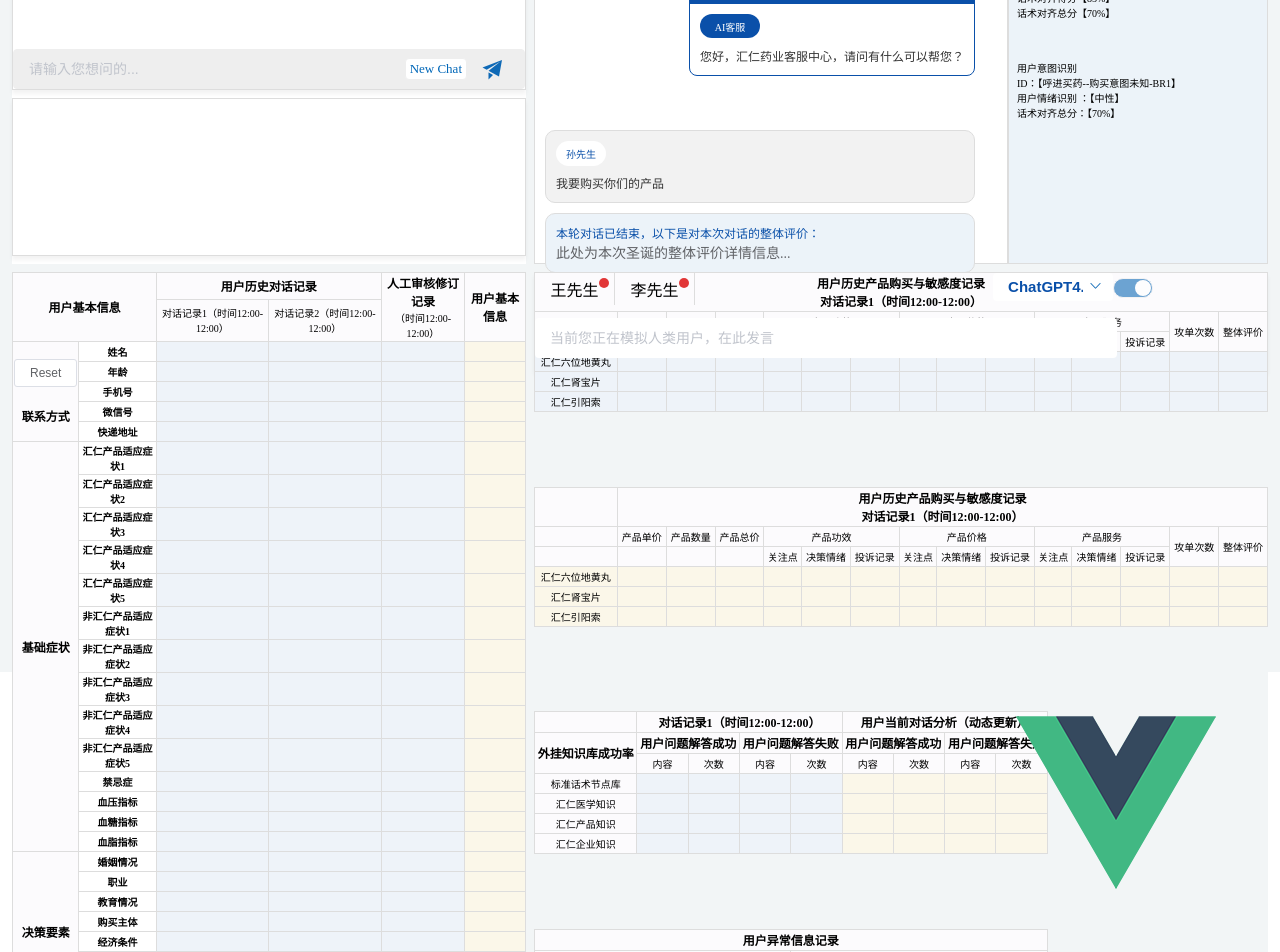
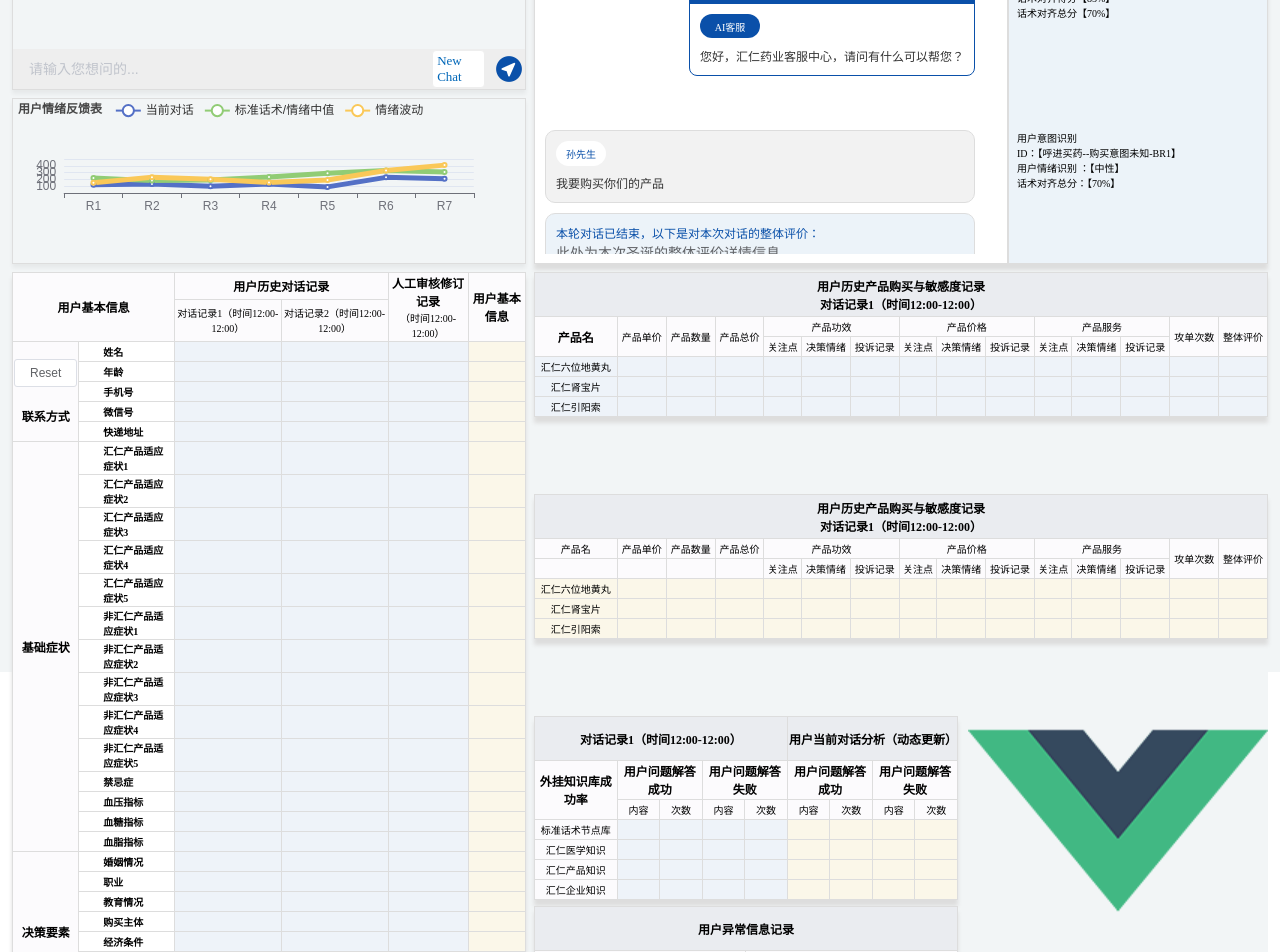
Before and after one commit to Ali-loner/huiren, a Vue app: page / in a window 1280 px wide. Shown: the part 120-1072 px from the top of the page. Built offline with nearby package versions, Linux system fonts and the light colour scheme.

Commit message:
feat: add send.jpgdd

```diff
--- a/src/components/Echarts.vue
+++ b/src/components/Echarts.vue
@@ -37,8 +37,10 @@ export default {
     }
   },
   mounted() {
+    console.log("this.option===ddd",this.option);
+    this.renderInit();
     this.$nextTick(function() {
-      this.renderInit();
+
     });
   },
 
@@ -66,6 +68,7 @@ export default {
       if (this.echs == null) {
         this.echs = echarts.init(this.$refs[this.id + "Canvas"]);
       }
+      console.log("this.option===",this.option);
       this.echs.setOption(this.option, true);
       this.echs.off("click");
       this.echs.on("datazoom", params => {
--- a/src/components/TableCpn.vue
+++ b/src/components/TableCpn.vue
@@ -23,35 +23,35 @@
               <el-button size="mini" @click="delInfo">Reset</el-button>
               <div class="contact">联系方式</div>
             </th>
-            <td class="white">姓名</td>
+            <td class="white text-left">姓名</td>
             <td>{{ oldContact1.name }}</td>
             <td>{{ oldContact2.name }}</td>
             <td></td>
             <td class="yellow">{{ contact.name }}</td>
           </tr>
           <tr>
-            <td class="white">年龄</td>
+            <td class="white text-left">年龄</td>
             <td>{{ oldContact1.age }}</td>
             <td>{{ oldContact2.age }}</td>
             <td></td>
             <td class="yellow">{{ contact.age }}</td>
           </tr>
           <tr>
-            <td class="white">手机号</td>
+            <td class="white text-left">手机号</td>
             <td>{{ oldContact1.phoneNumber }}</td>
             <td>{{ oldContact2.phoneNumber }}</td>
             <td></td>
             <td class="yellow">{{ contact.phoneNumber }}</td>
           </tr>
           <tr>
-            <td class="white">微信号</td>
+            <td class="white text-left">微信号</td>
             <td>{{ oldContact1.wechatId }}</td>
             <td>{{ oldContact2.wechatId }}</td>
             <td></td>
             <td class="yellow">{{ contact.wechatId }}</td>
           </tr>
           <tr>
-            <td class="white">快递地址</td>
+            <td class="white text-left">快递地址</td>
             <td>{{ oldContact1.address }}</td>
             <td>{{ oldContact2.address }}</td>
             <td></td>
@@ -59,7 +59,7 @@
           </tr>
           <tr>
             <th rowspan="14">基础症状</th>
-            <td class="white">汇仁产品适应症状1</td>
+            <td class="white text-left">汇仁产品适应症状1</td>
             <td>{{ oldBasicConditions1.huiRenProductConditions?.[0] }}</td>
             <td>{{ oldBasicConditions2.huiRenProductConditions?.[0] }}</td>
             <td></td>
@@ -68,7 +68,7 @@
             </td>
           </tr>
           <tr>
-            <td class="white">汇仁产品适应症状2</td>
+            <td class="white text-left">汇仁产品适应症状2</td>
             <td>{{ oldBasicConditions1.huiRenProductConditions?.[1] }}</td>
             <td>{{ oldBasicConditions2.huiRenProductConditions?.[1] }}</td>
             <td></td>
@@ -77,7 +77,7 @@
             </td>
           </tr>
           <tr>
-            <td class="white">汇仁产品适应症状3</td>
+            <td class="white text-left">汇仁产品适应症状3</td>
             <td>{{ oldBasicConditions1.huiRenProductConditions?.[2] }}</td>
             <td>{{ oldBasicConditions2.huiRenProductConditions?.[2] }}</td>
             <td></td>
@@ -86,7 +86,7 @@
             </td>
           </tr>
           <tr>
-            <td class="white">汇仁产品适应症状4</td>
+            <td class="white text-left">汇仁产品适应症状4</td>
             <td>{{ oldBasicConditions1.huiRenProductConditions?.[3] }}</td>
             <td>{{ oldBasicConditions2.huiRenProductConditions?.[3] }}</td>
             <td></td>
@@ -95,7 +95,7 @@
             </td>
           </tr>
           <tr>
-            <td class="white">汇仁产品适应症状5</td>
+            <td class="white text-left">汇仁产品适应症状5</td>
             <td>{{ oldBasicConditions1.huiRenProductConditions?.[4] }}</td>
             <td>{{ oldBasicConditions2.huiRenProductConditions?.[4] }}</td>
             <td></td>
@@ -104,7 +104,7 @@
             </td>
           </tr>
           <tr>
-            <td class="white">非汇仁产品适应症状1</td>
+            <td class="white text-left">非汇仁产品适应症状1</td>
             <td>{{ oldBasicConditions1.nonHuiRenProductConditions?.[0] }}</td>
             <td>{{ oldBasicConditions2.nonHuiRenProductConditions?.[0] }}</td>
             <td></td>
@@ -113,7 +113,7 @@
             </td>
           </tr>
           <tr>
-            <td class="white">非汇仁产品适应症状2</td>
+            <td class="white text-left">非汇仁产品适应症状2</td>
             <td>{{ oldBasicConditions1.nonHuiRenProductConditions?.[1] }}</td>
             <td>{{ oldBasicConditions2.nonHuiRenProductConditions?.[1] }}</td>
             <td></td>
@@ -122,7 +122,7 @@
             </td>
           </tr>
           <tr>
-            <td class="white">非汇仁产品适应症状3</td>
+            <td class="white text-left">非汇仁产品适应症状3</td>
             <td>{{ oldBasicConditions1.nonHuiRenProductConditions?.[2] }}</td>
             <td>{{ oldBasicConditions2.nonHuiRenProductConditions?.[2] }}</td>
             <td></td>
@@ -131,7 +131,7 @@
             </td>
           </tr>
           <tr>
-            <td class="white">非汇仁产品适应症状4</td>
+            <td class="white text-left">非汇仁产品适应症状4</td>
             <td>{{ oldBasicConditions1.nonHuiRenProductConditions?.[3] }}</td>
             <td>{{ oldBasicConditions2.nonHuiRenProductConditions?.[3] }}</td>
             <td></td>
@@ -140,7 +140,7 @@
             </td>
           </tr>
           <tr>
-            <td class="white">非汇仁产品适应症状5</td>
+            <td class="white text-left">非汇仁产品适应症状5</td>
             <td>{{ oldBasicConditions1.nonHuiRenProductConditions?.[4] }}</td>
             <td>{{ oldBasicConditions2.nonHuiRenProductConditions?.[4] }}</td>
             <td></td>
@@ -149,28 +149,28 @@
             </td>
           </tr>
           <tr>
-            <td class="white">禁忌症</td>
+            <td class="white text-left">禁忌症</td>
             <td>{{ oldBasicConditions1.contraindications }}</td>
             <td>{{ oldBasicConditions2.contraindications }}</td>
             <td></td>
             <td class="yellow">{{ basicConditions.contraindications }}</td>
           </tr>
           <tr>
-            <td class="white">血压指标</td>
+            <td class="white text-left">血压指标</td>
             <td>{{ oldBasicConditions1.bloodPressure }}</td>
             <td>{{ oldBasicConditions2.bloodPressure }}</td>
             <td></td>
             <td class="yellow">{{ basicConditions.bloodPressure }}</td>
           </tr>
           <tr>
-            <td class="white">血糖指标</td>
+            <td class="white text-left">血糖指标</td>
             <td>{{ oldBasicConditions1.bloodSugar }}</td>
             <td>{{ oldBasicConditions2.bloodSugar }}</td>
             <td></td>
             <td class="yellow">{{ basicConditions.bloodSugar }}</td>
           </tr>
           <tr>
-            <td class="white">血脂指标</td>
+            <td class="white text-left">血脂指标</td>
             <td>{{ oldBasicConditions1.bloodFat }}</td>
             <td>{{ oldBasicConditions2.bloodFat }}</td>
             <td></td>
@@ -178,56 +178,56 @@
           </tr>
           <tr>
             <th rowspan="8">决策要素</th>
-            <td class="white">婚姻情况</td>
+            <td class="white text-left">婚姻情况</td>
             <td>{{ oldDecisionFactors1.maritalStatus }}</td>
             <td>{{ oldDecisionFactors2.maritalStatus }}</td>
             <td></td>
             <td class="yellow">{{ decisionFactors.maritalStatus }}</td>
           </tr>
           <tr>
-            <td class="white">职业</td>
+            <td class="white text-left">职业</td>
             <td>{{ oldDecisionFactors1.occupation }}</td>
             <td>{{ oldDecisionFactors2.occupation }}</td>
             <td></td>
             <td class="yellow">{{ decisionFactors.occupation }}</td>
           </tr>
           <tr>
-            <td class="white">教育情况</td>
+            <td class="white text-left">教育情况</td>
             <td>{{ oldDecisionFactors1.educationLevel }}</td>
             <td>{{ oldDecisionFactors2.educationLevel }}</td>
             <td></td>
             <td class="yellow">{{ decisionFactors.educationLevel }}</td>
           </tr>
           <tr>
-            <td class="white">购买主体</td>
+            <td class="white text-left">购买主体</td>
             <td>{{ oldDecisionFactors1.purchasingAgent }}</td>
             <td>{{ oldDecisionFactors2.purchasingAgent }}</td>
             <td></td>
             <td class="yellow">{{ decisionFactors.purchasingAgent }}</td>
           </tr>
           <tr>
-            <td class="white">经济条件</td>
+            <td class="white text-left">经济条件</td>
             <td>{{ oldDecisionFactors1.economicConditions }}</td>
             <td>{{ oldDecisionFactors2.economicConditions }}</td>
             <td></td>
             <td class="yellow">{{ decisionFactors.economicConditions }}</td>
           </tr>
           <tr>
-            <td class="white">购买影响圈层</td>
+            <td class="white text-left">购买影响圈层</td>
             <td>{{ oldDecisionFactors1.purchasingInfluencers }}</td>
             <td>{{ oldDecisionFactors2.purchasingInfluencers }}</td>
             <td></td>
             <td class="yellow">{{ decisionFactors.purchasingInfluencers }}</td>
           </tr>
           <tr>
-            <td class="white">智力</td>
+            <td class="white text-left">智力</td>
             <td>{{ oldDecisionFactors1.intelligence }}</td>
             <td>{{ oldDecisionFactors2.intelligence }}</td>
             <td></td>
             <td class="yellow">{{ decisionFactors.intelligence }}</td>
           </tr>
           <tr>
-            <td class="white">性格</td>
+            <td class="white text-left">性格</td>
             <td>{{ oldDecisionFactors1.personality }}</td>
             <td>{{ oldDecisionFactors2.personality }}</td>
             <td></td>
@@ -238,7 +238,7 @@
       <div class="lf-2">
         <table width="100%" border="1">
           <tr>
-            <th colspan="15">
+            <th colspan="15" class="table-title">
               <div>用户历史产品购买与敏感度记录</div>
               <div>对话记录1（时间12:00-12:00）</div>
             </th>
@@ -505,14 +505,13 @@
 
         <table width="100%" border="1">
           <tr>
-            <td class="grey"></td>
-            <th colspan="14">
+            <th colspan="15" class="table-title">
               <div>用户历史产品购买与敏感度记录</div>
               <div>对话记录1（时间12:00-12:00）</div>
             </th>
           </tr>
           <tr>
-            <td class="grey"></td>
+            <td class="grey">产品名</td>
             <td class="grey">产品单价</td>
             <td class="grey">产品数量</td>
             <td class="grey">产品总价</td>
@@ -765,11 +764,15 @@
         </table>
 
         <div style="display: flex">
-          <table class="esp" width="70%" border="1">
+          <div class="table-two">
+            <table class="esp" border="1">
               <tr>
-              <th></th>
-              <th colspan="4">对话记录1（时间12:00-12:00）</th>
-              <th colspan="4">用户当前对话分析（动态更新）</th>
+                <th colspan="5" class="table-title">
+                  对话记录1（时间12:00-12:00）
+                </th>
+                <th colspan="4" class="table-title">
+                  用户当前对话分析（动态更新）
+                </th>
               </tr>
               <tr>
                 <th rowspan="2">外挂知识库成功率</th>
@@ -795,9 +798,13 @@
                 <td>{{ oldStandardTechnicalPoints1.failure }}</td>
                 <td>{{ oldStandardTechnicalPoints1.failureCount }}</td>
                 <td class="yellow">{{ standardTechnicalPoints.success }}</td>
-              <td class="yellow">{{ standardTechnicalPoints.successCount }}</td>
+                <td class="yellow">
+                  {{ standardTechnicalPoints.successCount }}
+                </td>
                 <td class="yellow">{{ standardTechnicalPoints.failure }}</td>
-              <td class="yellow">{{ standardTechnicalPoints.failureCount }}</td>
+                <td class="yellow">
+                  {{ standardTechnicalPoints.failureCount }}
+                </td>
               </tr>
               <tr>
                 <td class="grey">汇仁医学知识</td>
@@ -806,9 +813,13 @@
                 <td>{{ oldHuiRenMedicalKnowledge1.failure }}</td>
                 <td>{{ oldHuiRenMedicalKnowledge1.failureCount }}</td>
                 <td class="yellow">{{ huiRenMedicalKnowledge.success }}</td>
-              <td class="yellow">{{ huiRenMedicalKnowledge.successCount }}</td>
+                <td class="yellow">
+                  {{ huiRenMedicalKnowledge.successCount }}
+                </td>
                 <td class="yellow">{{ huiRenMedicalKnowledge.failure }}</td>
-              <td class="yellow">{{ huiRenMedicalKnowledge.failureCount }}</td>
+                <td class="yellow">
+                  {{ huiRenMedicalKnowledge.failureCount }}
+                </td>
               </tr>
               <tr>
                 <td class="grey">汇仁产品知识</td>
@@ -817,9 +828,13 @@
                 <td>{{ oldHuiRenProductKnowledge1.failure }}</td>
                 <td>{{ oldHuiRenProductKnowledge1.failureCount }}</td>
                 <td class="yellow">{{ huiRenProductKnowledge.success }}</td>
-              <td class="yellow">{{ huiRenProductKnowledge.successCount }}</td>
+                <td class="yellow">
+                  {{ huiRenProductKnowledge.successCount }}
+                </td>
                 <td class="yellow">{{ huiRenProductKnowledge.failure }}</td>
-              <td class="yellow">{{ huiRenProductKnowledge.failureCount }}</td>
+                <td class="yellow">
+                  {{ huiRenProductKnowledge.failureCount }}
+                </td>
               </tr>
               <tr>
                 <td class="grey">汇仁企业知识</td>
@@ -828,9 +843,13 @@
                 <td>{{ oldHuiRenCompanyKnowledge1.failure }}</td>
                 <td>{{ oldHuiRenCompanyKnowledge1.failureCount }}</td>
                 <td class="yellow">{{ huiRenCompanyKnowledge.success }}</td>
-              <td class="yellow">{{ huiRenCompanyKnowledge.successCount }}</td>
+                <td class="yellow">
+                  {{ huiRenCompanyKnowledge.successCount }}
+                </td>
                 <td class="yellow">{{ huiRenCompanyKnowledge.failure }}</td>
-              <td class="yellow">{{ huiRenCompanyKnowledge.failureCount }}</td>
+                <td class="yellow">
+                  {{ huiRenCompanyKnowledge.failureCount }}
+                </td>
               </tr>
               <!-- <tr>
             <td class="grey">社交闲聊知识</td>
@@ -873,11 +892,11 @@
               </td>
             </tr> -->
             </table>
-          <img src="../assets/logo.png" alt="" />
-        </div>
-        <table border="1" width="70%">
+            <table class="esp" border="1" style="margin-top: 6px">
               <tr>
-            <th colspan="8">用户异常信息记录</th>
+                <th colspan="8" class="table-title">
+                  <div>用户异常信息记录</div>
+                </th>
               </tr>
               <tr>
                 <th colspan="4">对话记录1（时间12:00-12:00）</th>
@@ -897,7 +916,9 @@
                 <td>{{ oldUserAnomalyInfoRecords1.chatSensitiveWords }}</td>
                 <td>{{ oldUserAnomalyInfoRecords1.productEffectComplaint }}</td>
                 <td>{{ oldUserAnomalyInfoRecords1.deliveryComplaint }}</td>
-            <td>{{ oldUserAnomalyInfoRecords1.serviceQualityComplaint }}</td>
+                <td>
+                  {{ oldUserAnomalyInfoRecords1.serviceQualityComplaint }}
+                </td>
                 <td class="yellow">
                   {{ userAnomalyInfoRecords.chatSensitiveWords }}
                 </td>
@@ -912,6 +933,13 @@
                 </td>
               </tr>
             </table>
+          </div>
+          <img
+            style="width: 300px; height: 210px"
+            src="../assets/logo.png"
+            alt=""
+          />
+        </div>
       </div>
     </div>
     <!-- {{ userInfo }}
@@ -1039,6 +1067,7 @@ export default {
 <style lang="less" scoped>
 table {
   // transform: scaleY(0.9);
+  box-shadow: 0px 6px 4px 0px #ddd;
   transform-origin: 0 0;
   max-height: 50vh;
   .grey,
@@ -1080,6 +1109,7 @@ th {
 .table-box {
   background: #f2f5f6;
   display: flex;
+  padding-bottom: 20px;
   .lf-1 {
     flex: 42;
   }
@@ -1094,13 +1124,18 @@ th {
 tr {
   height: 20px;
 }
+.table-two {
+  flex: 1;
+  display: flex;
+  flex-direction: column;
+  justify-content: space-between;
+  margin-right: 10px;
   .esp {
-  margin: 8px 48px 0 0;
+    width: 100%;
+    box-shadow: 0px 6px 4px 0px #ddd;
   }
-img {
-  position: absolute;
-  right: 5vw;
 }
+
 .contact {
   margin-top: 20px;
 }
@@ -1108,4 +1143,12 @@ img {
   font-size: 12px;
   font-weight: bold;
 }
+.text-left {
+  text-align: left;
+  padding-left: 24px;
+}
+.table-title {
+  height: 44px;
+  background-color: #eaecf0;
+}
 </style>
--- a/src/components/TwoTeam.vue
+++ b/src/components/TwoTeam.vue
@@ -30,17 +30,24 @@
                 placeholder="请输入您想问的..."
                 v-model.trim="dialog1"
               ></el-input>
-              <span @click="seek1" class="el-icon-s-promotion"></span>
               <span class="new-start-item" @click="restartDialog"
                 >New Chat</span
               >
+              <img
+                @click="seek1"
+                class="send-btn"
+                src="@/assets/send.jpg"
+                alt=""
+                srcset=""
+              />
             </div>
           </div>
           <div class="charts">
             <!-- v-if="chartTableData.part.length" -->
             <EchartsItem ref="echarts" :option="opts1" />
           </div>
-          <div style="padding: 0 48px 8px 48px">
+          <div>
+            <!-- <div style="padding: 0 48px 8px 48px"> -->
             <table v-if="chartTableData.part.length" border="1" width="100%">
               <tr>
                 <th>对话回合</th>
@@ -318,7 +325,7 @@
         </div>
       </div>
     </div>
-<!-- <div class="team-bottom">
+    <!-- <div class="team-bottom">
             <img style="width: 100vw; height: calc(50vh - 24px);" src="../assets/表格.png" alt="">
     </div>-->
     <div class="team-bottom" v-if="isPC">
@@ -358,7 +365,7 @@ export default {
   mounted() {
     // this.getUserInfo();
     // this.getOldUserInfo();
-    // this.getChartData();
+    this.getChartData();
     this.$nextTick(() => {
       window.addEventListener("resize", this.handleResize);
       this.clientWidth = window.innerWidth;
@@ -589,34 +596,38 @@ export default {
         });
     },
     getChartData(list = []) {
-      const moodMap = {
-        中性: 5,
-        积极: 10,
-        犹豫: 3,
-        失望不满: 0,
-      };
-      const newList = list.reverse();
-      this.$set(
-        this.messageList[list.length - 1],
-        "chartDetail",
-        newList[list.length - 1] || {}
-      );
-      const xData = newList.map((ele, idx) => "R" + (idx + 1));
-      const yData = [
-        newList.map(() => 5),
-        newList.map((ele) => moodMap[ele.decisionMood]),
-      ];
-      this.chartTableData = {
-        part: xData,
-        verger: yData[0],
-        mood: yData[1],
-      };
+      // const moodMap = {
+      //   中性: 5,
+      //   积极: 10,
+      //   犹豫: 3,
+      //   失望不满: 0,
+      // };
+      // const newList = list.reverse();
+      // this.$set(
+      //   this.messageList[list.length - 1],
+      //   "chartDetail",
+      //   newList[list.length - 1] || {}
+      // );
+      // const xData = newList.map((ele, idx) => "R" + (idx + 1));
+      // const yData = [
+      //   newList.map(() => 5),
+      //   newList.map((ele) => moodMap[ele.decisionMood]),
+      // ];
+      // this.chartTableData = {
+      //   part: xData,
+      //   verger: yData[0],
+      //   mood: yData[1],
+      // };
       this.opts1 = getLineOption({
         title: "用户情绪反馈表",
         type: "line",
-        legend: ["标准话术/情绪中值", "情绪波动"],
-        yData,
-        xData,
+        legend: ["当前对话", "标准话术/情绪中值", "情绪波动"],
+        yData: [
+          [120, 132, 101, 134, 90, 230, 210],
+          [220, 182, 191, 234, 290, 330, 310],
+          [150, 232, 201, 154, 190, 330, 410],
+        ],
+        xData: ["R1", "R2", "R3", "R4", "R5", "R6", "R7"],
       });
       // this.opts2 = getLineOption({
       //   title: "五虎上将",
@@ -715,7 +726,8 @@ body {
     }
   }
   .dialog-box {
-    height: calc(50vh - 64px);
+    // height: calc(50vh - 64px);
+    height: 50vh;
     display: flex;
     column-gap: 8px;
     .desc {
@@ -766,7 +778,6 @@ body {
       }
       display: flex;
       flex-direction: column;
-      background: #fff;
       .title {
         height: 48px;
       }
@@ -780,21 +791,13 @@ body {
       }
       .search-line {
         display: flex;
-        position: relative;
-        .el-icon-s-promotion {
-          color: #0e69b6;
-          font-size: 24px;
-          cursor: pointer;
-          transform: translateY(8px);
-          position: absolute;
-          right: 20px;
+        align-items: center;
+        background: #eee;
+        .send-btn {
+          width: 32px;
+          height: 32px;
         }
         .new-start-item {
-          position: absolute;
-          z-index: 1;
-          right: 50px;
-          top: 50%;
-          transform: translateY(-50%);
           background: #fff;
           border: 1px solid #eee;
           padding: 2px 4px;
@@ -1006,10 +1009,11 @@ body {
 }
 
 .dialog-box-right {
+  overflow-y: auto;
+  box-shadow: 0px 6px 4px 0px #ddd;
   .service-box {
     height: 100%;
     display: flex;
-
     .left-box {
       flex: 1;
       padding: 10px 32px 10px 10px;
@@ -1023,7 +1027,7 @@ body {
         font-weight: 700;
       }
       .service-content {
-        height: 100%;
+        height: calc(100% - 25px);
         overflow-y: auto;
         .service-item {
           display: flex;
@@ -1142,7 +1146,7 @@ body {
       padding-left: 8px;
       .asideBox {
         width: 250px;
-        margin-bottom: 40px;
+        margin-bottom: 110px;
       }
     }
   }
@@ -1150,7 +1154,7 @@ body {
     margin-top: 8px;
     border: 1px solid #ddd;
     background: #fff;
-    box-shadow: 0px 4px 4px 0px rgba(0, 0, 0, 0.05);
+    box-shadow: 0px 6px 4px 0px #ddd;
 
     .chat-header {
       padding-right: 10px;
@@ -1161,6 +1165,7 @@ body {
         display: flex;
         height: 32px;
         .name-item {
+          cursor: pointer;
           display: flex;
           justify-content: center;
           align-items: center;
```
Also changed, not shown: src/assets/send.jpg (added), 1 other file (tests, documents, lock files or other folders). Lines whose indentation alone changed are shown as unchanged.
